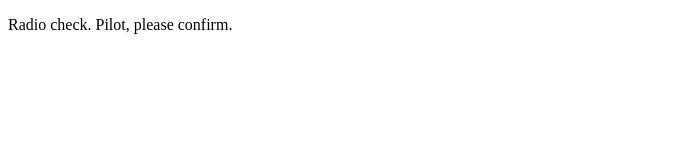
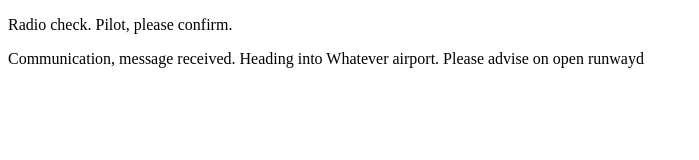
Before and after one commit to jarod2228/communication_log_control, a plain HTML site: page index.html in a window 1280 px wide. Shown: the whole page, without its empty margins (0-699 px from the left). Drawn offline with Linux system fonts and the light colour scheme.

Commit message:
done with first reception and pushing the response

```diff
--- a/index.html
+++ b/index.html
@@ -2,5 +2,6 @@
 <html>
    <body>
       <p>Radio check. Pilot, please confirm.</p>
+      <p>Communication, message received. Heading into Whatever airport. Please advise on open runwayd</p>
    </body>
 </html>
```
